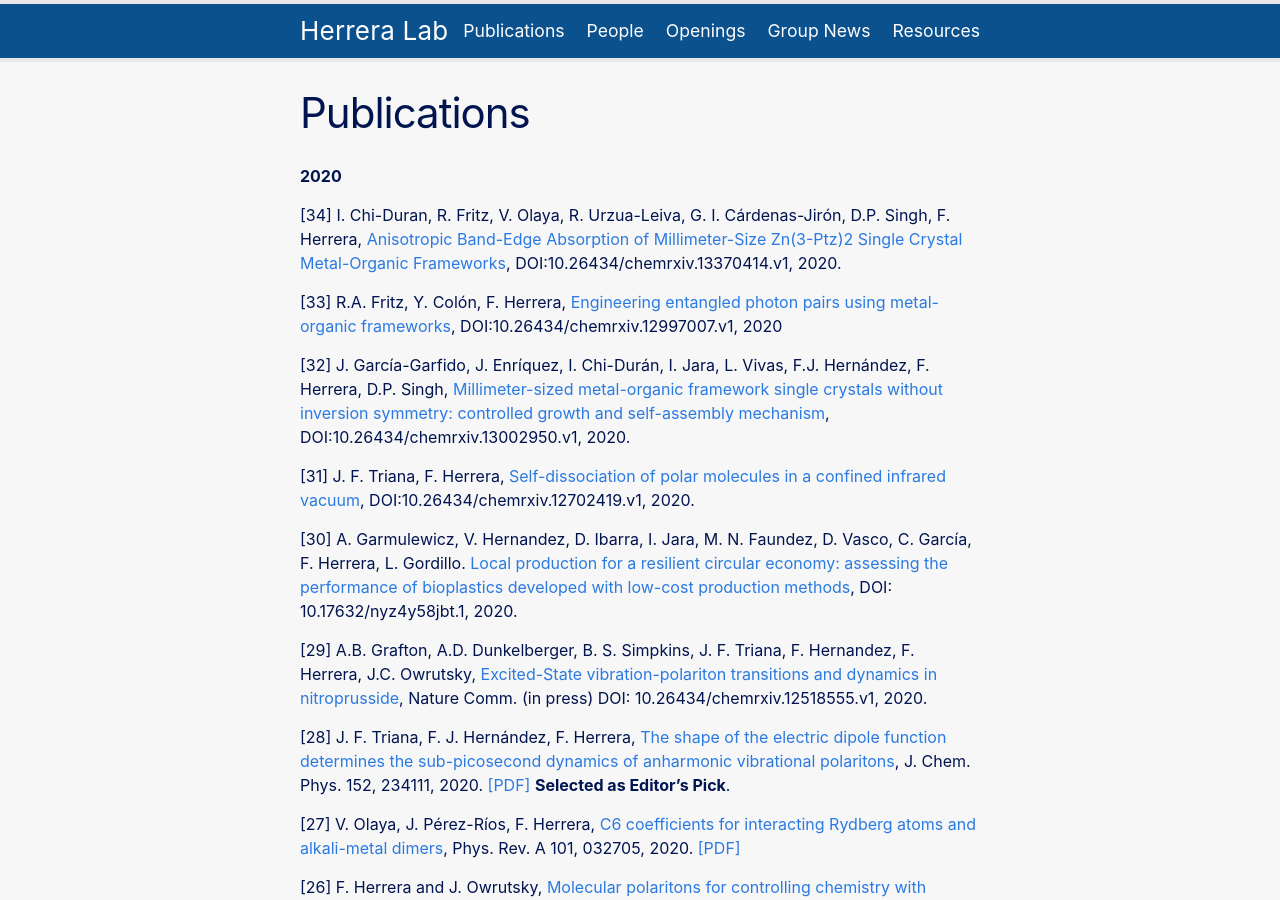
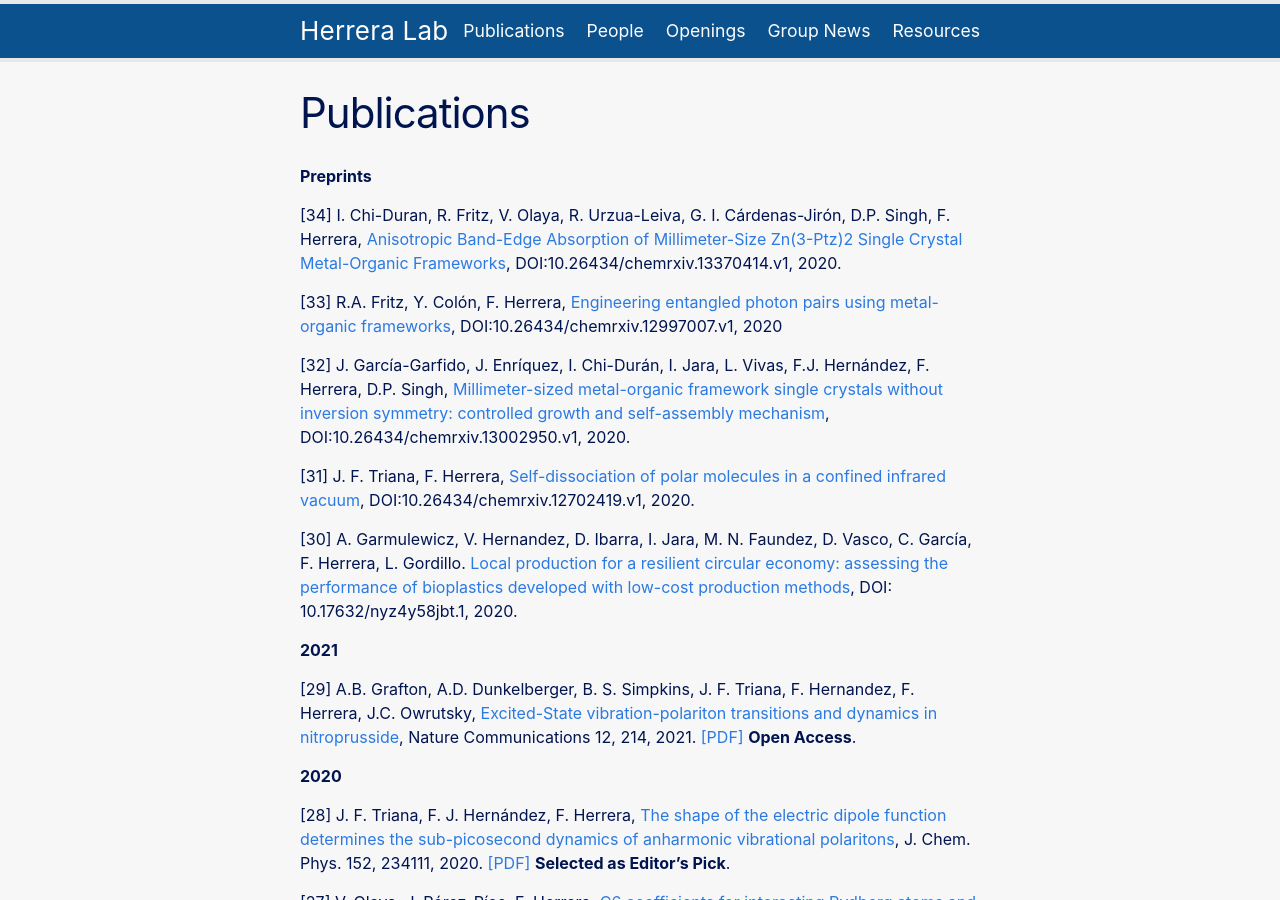
Before and after one commit to fherreralab/fherreralab.github.io, a Jekyll site: the page built from publications.md, in a window 1280 px wide and 900 px high. Built offline with Jekyll 4.4.1, drawn with Linux system fonts in a browser that asks for light colours.

Commit message:
updated publications

```diff
--- a/publications.md
+++ b/publications.md
@@ -4,7 +4,7 @@ title: Publications
 permalink: /publications/
 ---
 
-**2020**
+**Preprints**
 
 [34] I. Chi-Duran, R. Fritz, V. Olaya, R. Urzua-Leiva, G. I. Cárdenas-Jirón, D.P. Singh, F. Herrera, [Anisotropic Band-Edge Absorption of Millimeter-Size Zn(3-Ptz)2 Single Crystal Metal-Organic Frameworks](https://doi.org/10.26434/chemrxiv.13370414.v1), DOI:10.26434/chemrxiv.13370414.v1, 2020.
 
@@ -16,7 +16,11 @@ permalink: /publications/
 
 [30] A. Garmulewicz, V. Hernandez, D. Ibarra, I. Jara, M. N. Faundez, D. Vasco, C. García, F. Herrera, L. Gordillo. [Local production for a resilient circular economy: assessing the performance of bioplastics developed with low-cost production methods](https://data.mendeley.com/datasets/nyz4y58jbt), DOI: 10.17632/nyz4y58jbt.1, 2020.
 
-[29] A.B. Grafton, A.D. Dunkelberger, B. S. Simpkins, J. F. Triana, F. Hernandez, F. Herrera, J.C. Owrutsky, [Excited-State vibration-polariton transitions and dynamics in nitroprusside](https://chemrxiv.org/articles/Excited-State_Vibration-Polariton_Transitions_and_Dynamics_in_Nitroprusside/12518555/1?file=23247155), Nature Comm. (in press) DOI: 10.26434/chemrxiv.12518555.v1, 2020.
+**2021**
+
+[29] A.B. Grafton, A.D. Dunkelberger, B. S. Simpkins, J. F. Triana, F. Hernandez, F. Herrera, J.C. Owrutsky, [Excited-State vibration-polariton transitions and dynamics in nitroprusside](https://rdcu.be/cdntf), Nature Communications 12, 214, 2021. [[PDF]]({{ "/assets/papers/2021 Excited-state vibration-polariton transitions and dynamics in nitroprusside.pdf" | absolute_url}}) **Open Access**.
+
+**2020**
 
 [28] J. F. Triana, F. J. Hernández, F. Herrera, [The shape of the electric dipole function determines the sub-picosecond dynamics of anharmonic vibrational polaritons](https://aip.scitation.org/doi/10.1063/5.0009869), J. Chem. Phys. 152, 234111, 2020. [[PDF]]({{ "/assets/papers/2020 The shape of the electric dipole function determines the sub-picosecond dynamics of anharmonic vibrational polaritons.pdf" | absolute_url}}) **Selected as Editor's Pick**.
 
```
Also changed, not shown: 3 other files.
